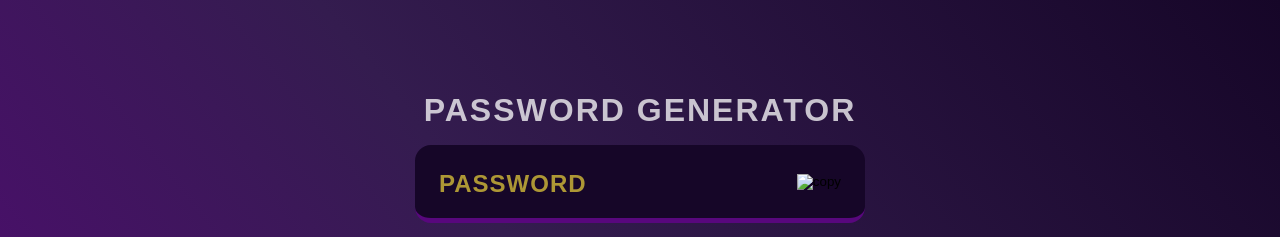
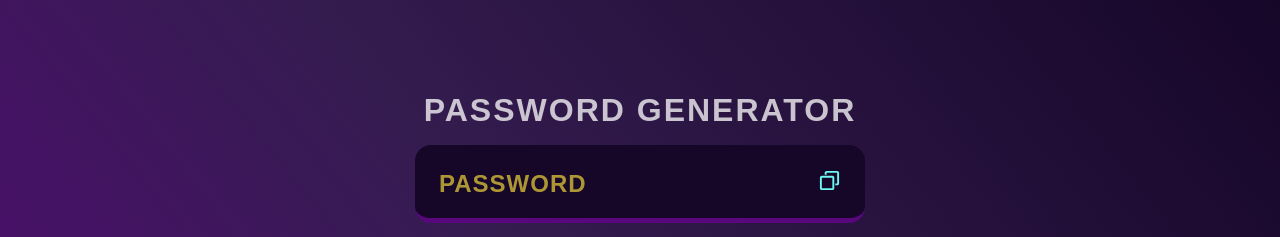
Before and after one commit to BibitSingh76/random-password-generator, a plain HTML site: page index.html in a window 1280 px wide. Shown: the top 237 px of the page. Drawn offline with Linux system fonts and the light colour scheme.

Commit message:
Fix copy image path in index.html

```diff
--- a/index.html
+++ b/index.html
@@ -35,7 +35,7 @@
           <button class="copyBtn" data-copy>
             <span class="copy-tooltip" data-copyMsg></span>
             <!-- copywala img -->
-            <img src="assets/copy.svg" alt="copy" height="23" width="23" />
+            <img src="images/copy.svg" alt="copy" height="23" width="23" />
           </button>
         </div>
 
@@ -97,4 +97,5 @@
 
     <script src="script.js"></script>
   </body>
+
 </html>
```
